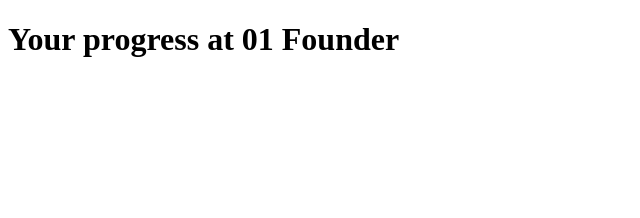
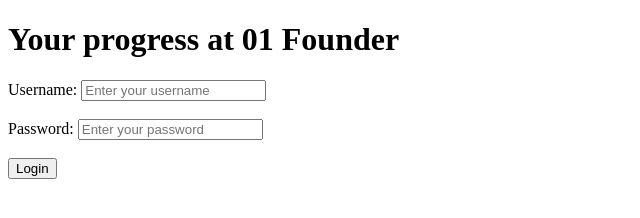
Before and after one commit to eediallo/graphql, a website: page index.html in a window 1280 px wide. Shown: the whole page, without its empty margins (0-640 px from the left). Drawn offline with Linux system fonts and the light colour scheme.

Commit message:
add login form to index.html with username and password fields

```diff
--- a/index.html
+++ b/index.html
@@ -12,6 +12,13 @@
     <header>
         <h1>Your progress at 01 Founder</h1>
     </header>
+    <div id="login-container">
+        <label for="username">Username: </label>
+        <input type="text" name="username" id="username" placeholder="Enter your username" required><br><br>
+        <label for="password">Password: </label>
+        <input type="text" name="username" id="username" placeholder="Enter your password" required><br><br>
+        <button id="loginBtn">Login</button>
+    </div>
 </body>
 
 </html>
```
